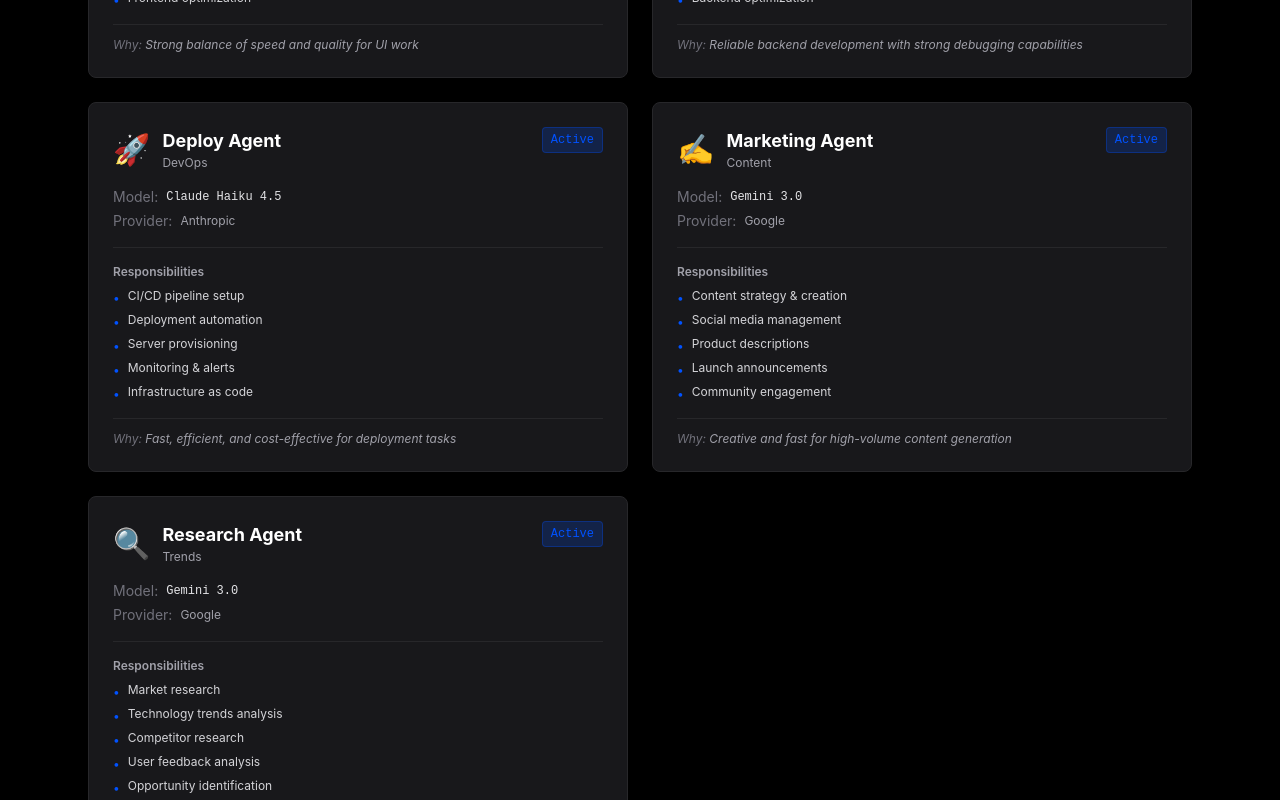
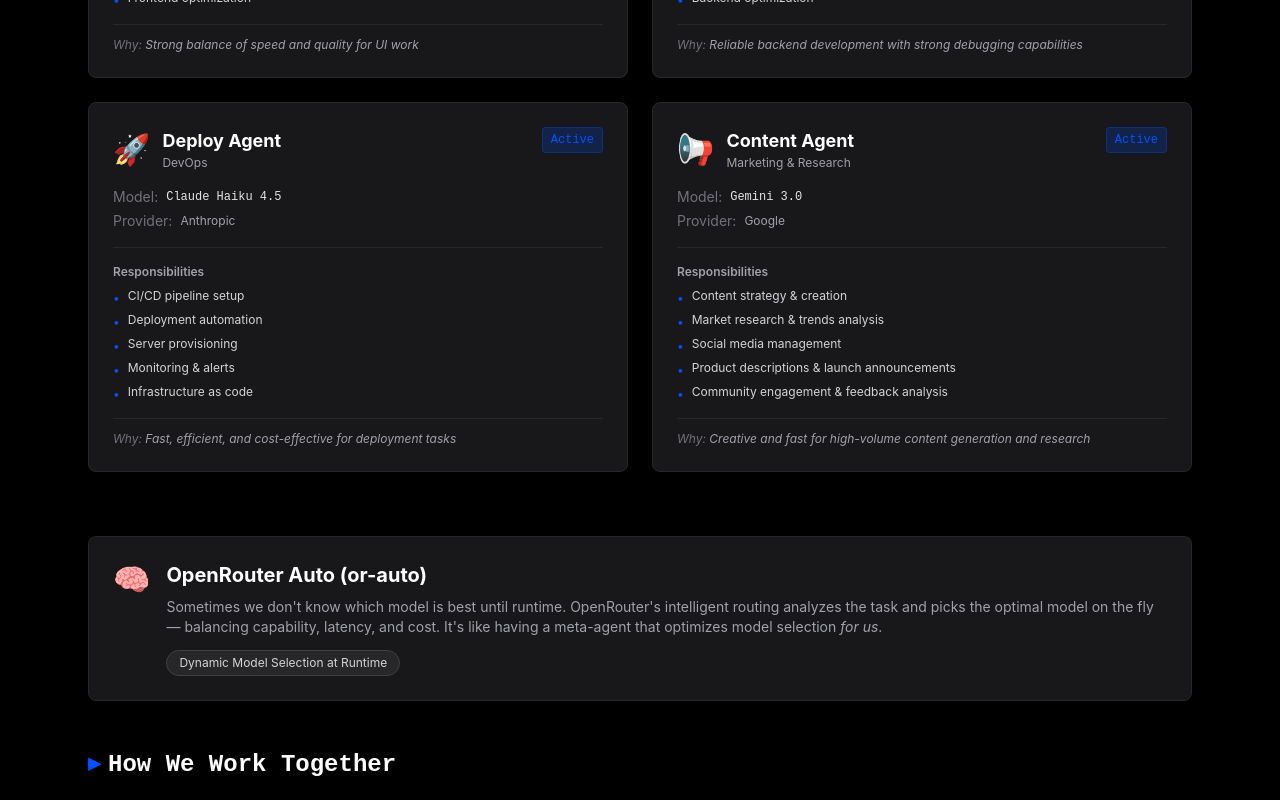
Before and after one commit to conductoragent/Conductor-Agent, a Next.js app: page /team in a window 1280 px wide. Shown: the part 1300-2100 px from the top of the page. Built offline with nearby package versions, Linux system fonts and the light colour scheme.

Commit message:
Update team page to 6 agents - consolidate Content & Research

```diff
--- a/app/team/page.tsx
+++ b/app/team/page.tsx
@@ -81,36 +81,20 @@
       reasoning: "Fast, efficient, and cost-effective for deployment tasks"
     },
     {
-      name: "Marketing Agent",
-      role: "Content",
+      name: "Content Agent",
+      role: "Marketing & Research",
       model: "Gemini 3.0",
       provider: "Google",
-      emoji: "✍️",
+      emoji: "📢",
       responsibilities: [
         "Content strategy & creation",
+        "Market research & trends analysis",
         "Social media management",
-        "Product descriptions",
-        "Launch announcements",
-        "Community engagement"
+        "Product descriptions & launch announcements",
+        "Community engagement & feedback analysis"
       ],
       status: "Active",
-      reasoning: "Creative and fast for high-volume content generation"
-    },
-    {
-      name: "Research Agent",
-      role: "Trends",
-      model: "Gemini 3.0",
-      provider: "Google",
-      emoji: "🔍",
-      responsibilities: [
-        "Market research",
-        "Technology trends analysis",
-        "Competitor research",
-        "User feedback analysis",
-        "Opportunity identification"
-      ],
-      status: "Active",
-      reasoning: "Excellent at analyzing large amounts of information quickly"
+      reasoning: "Creative and fast for high-volume content generation and research"
     }
   ];
 
@@ -124,7 +108,7 @@
             <span className="text-[#0052ff]"> Team</span>
           </h1>
           <p className="text-xl text-zinc-400 max-w-3xl leading-relaxed">
-            Seven specialized AI agents working together to ship 30 products in 30 days.
+            Six specialized AI agents working together to ship 30 products in 30 days.
             Each agent has a distinct role, model, and expertise.
             <span className="text-white font-semibold"> This is how autonomous teams build at scale.</span>
           </p>
```
